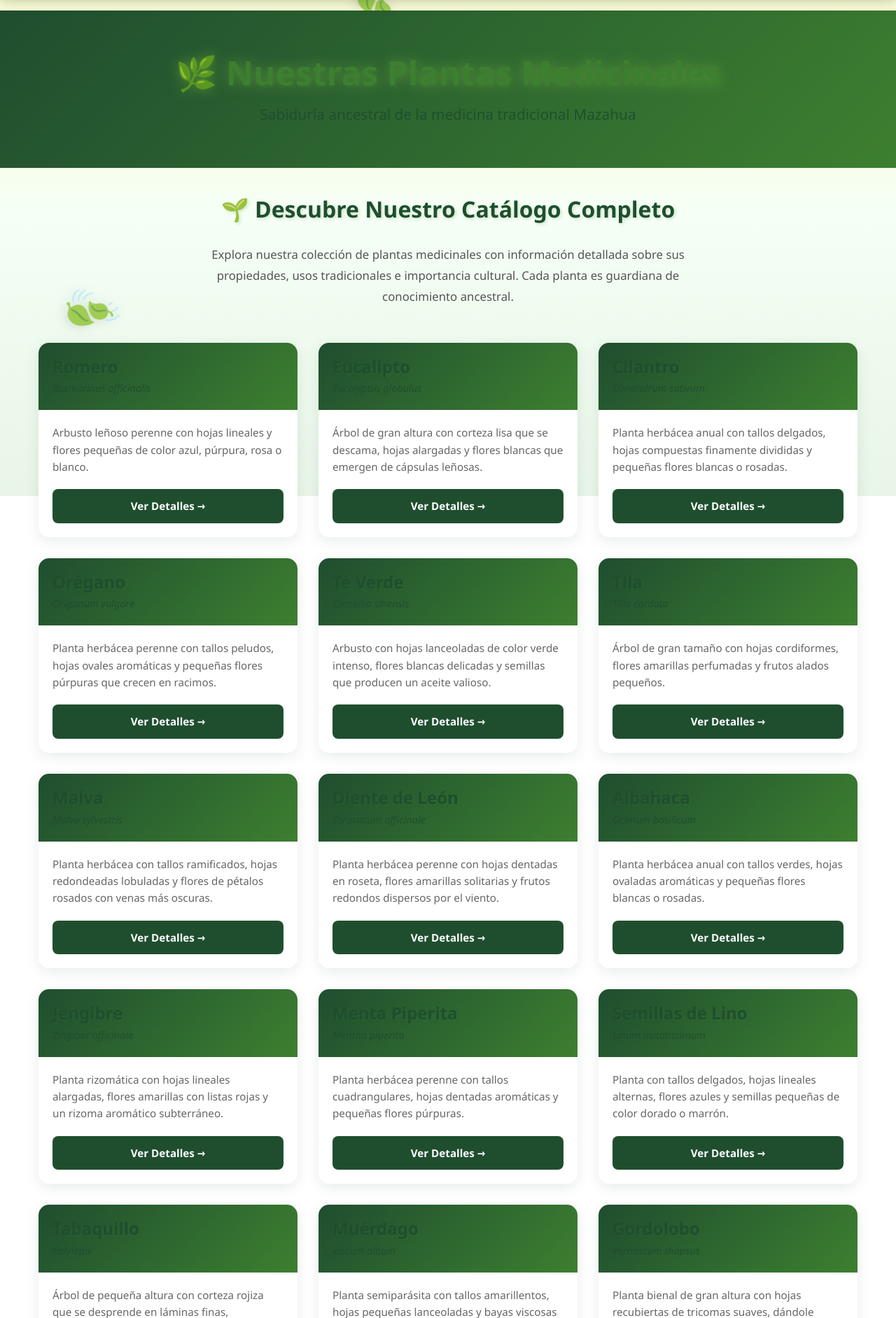
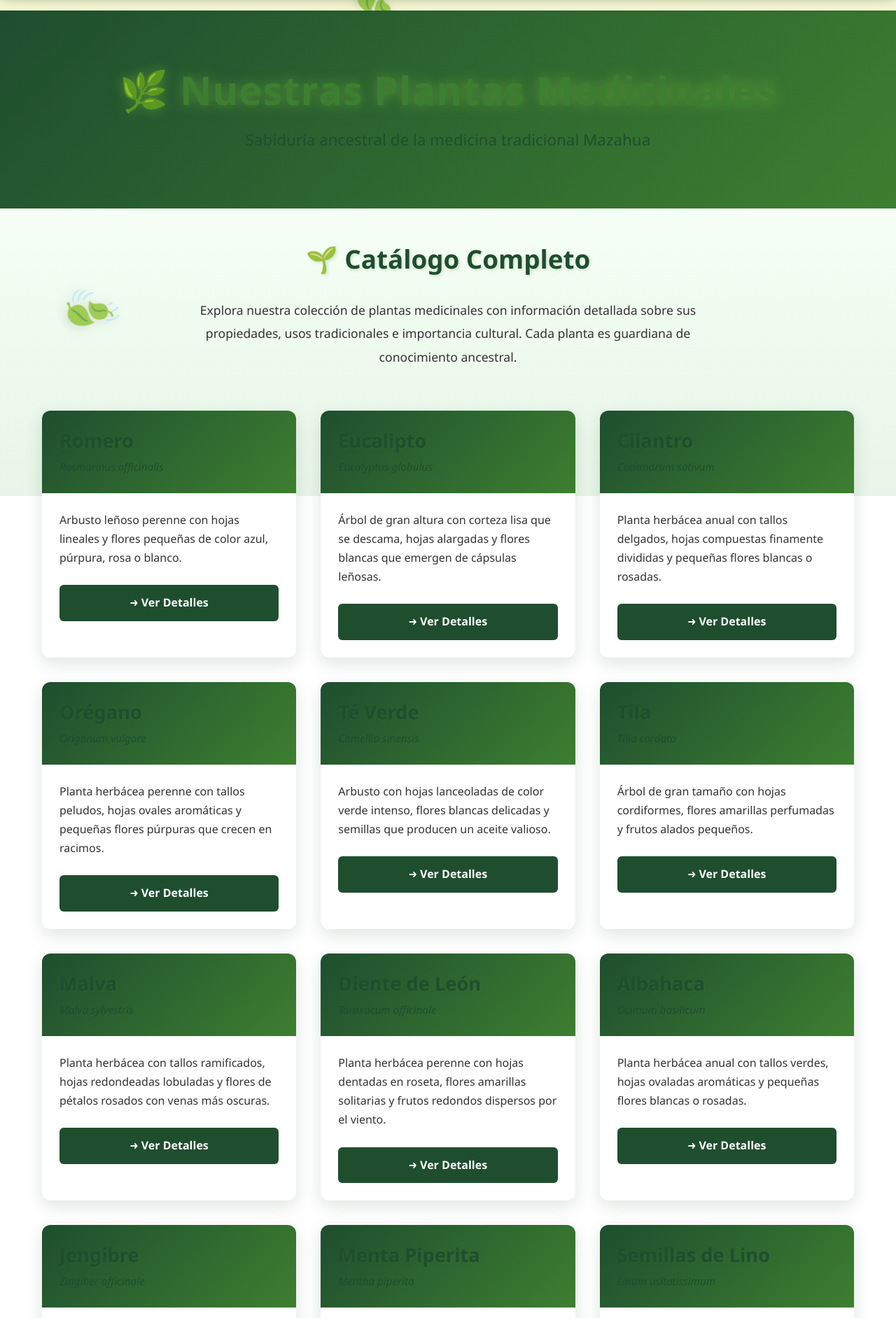
Before and after one commit to CristianDan2008/mazahua_2008, a Django app: page /plantas/ in a window 1280 px wide. Shown: the part 91-1975 px from the top of the page at 70% size. Run offline with Django 5.2, Linux system fonts and the light colour scheme.

Commit message:
Improve readability and clarity - larger fonts, better contrast, improved spacing

```diff
--- a/myapp/templates/plantas_completas.html
+++ b/myapp/templates/plantas_completas.html
@@ -6,39 +6,39 @@
 {% block content %}
 
 <!-- Hero Section -->
-<div style="background: linear-gradient(135deg, #1f4e2f 0%, #3d7f30 100%); padding: 60px 0; margin-bottom: 40px; color: white; text-align: center;">
+<div style="background: linear-gradient(135deg, #1f4e2f 0%, #3d7f30 100%); padding: 80px 20px; margin-bottom: 50px; color: white; text-align: center;">
   <div class="container">
-    <h1 style="font-size: 3em; margin: 0; font-weight: bold;">🌿 Nuestras Plantas Medicinales</h1>
-    <p style="font-size: 1.3em; margin: 15px 0 0 0; opacity: 0.95;">Sabiduría ancestral de la medicina tradicional Mazahua</p>
+    <h1 style="font-size: 3.5em; margin: 0; font-weight: bold; letter-spacing: 1px;">🌿 Nuestras Plantas Medicinales</h1>
+    <p style="font-size: 1.4em; margin: 20px 0 0 0; opacity: 1; font-weight: 500;">Sabiduría ancestral de la medicina tradicional Mazahua</p>
   </div>
 </div>
 
-<div class="container" style="margin-bottom: 60px;">
+<div class="container" style="margin-bottom: 60px; padding: 0 20px;">
   <!-- Descripción -->
-  <div style="text-align: center; margin-bottom: 50px;">
-    <h2 style="color: #1f4e2f; font-size: 2em; margin-bottom: 20px;">🌱 Descubre Nuestro Catálogo Completo</h2>
-    <p style="color: #555; font-size: 1.05em; max-width: 700px; margin: 0 auto; line-height: 1.8;">
+  <div style="text-align: center; margin-bottom: 60px;">
+    <h2 style="color: #1f4e2f; font-size: 2.3em; margin: 0 0 25px 0; font-weight: bold;">🌱 Catálogo Completo</h2>
+    <p style="color: #333; font-size: 1.1em; max-width: 800px; margin: 0 auto; line-height: 1.9; font-weight: 500;">
       Explora nuestra colección de plantas medicinales con información detallada sobre sus propiedades, usos tradicionales e importancia cultural. Cada planta es guardiana de conocimiento ancestral.
     </p>
   </div>
 
   <!-- Grid de Plantas -->
-  <div style="display: grid; grid-template-columns: repeat(auto-fill, minmax(300px, 1fr)); gap: 30px; margin-bottom: 50px;">
+  <div style="display: grid; grid-template-columns: repeat(auto-fill, minmax(320px, 1fr)); gap: 35px; margin-bottom: 60px;">
     {% for planta in plantas %}
-    <div style="background: white; border-radius: 15px; overflow: hidden; box-shadow: 0 5px 20px rgba(31, 78, 47, 0.1); transition: all 0.3s ease; cursor: pointer;"
-         onmouseover="this.style.boxShadow='0 15px 40px rgba(31, 78, 47, 0.2)'; this.style.transform='translateY(-10px)';"
-         onmouseout="this.style.boxShadow='0 5px 20px rgba(31, 78, 47, 0.1)'; this.style.transform='translateY(0)';">
-      <div style="background: linear-gradient(135deg, #1f4e2f 0%, #3d7f30 100%); padding: 20px; color: white;">
-        <h3 style="margin: 0 0 5px 0; font-size: 1.5em;">{{ planta.nombre }}</h3>
-        <p style="margin: 0; font-size: 0.9em; font-style: italic; opacity: 0.9;">{{ planta.cientifico }}</p>
+    <div style="background: white; border-radius: 12px; overflow: hidden; box-shadow: 0 8px 25px rgba(31, 78, 47, 0.15); transition: all 0.3s ease; cursor: pointer;"
+         onmouseover="this.style.boxShadow='0 15px 50px rgba(31, 78, 47, 0.25)'; this.style.transform='translateY(-12px)';"
+         onmouseout="this.style.boxShadow='0 8px 25px rgba(31, 78, 47, 0.15)'; this.style.transform='translateY(0)';">
+      <div style="background: linear-gradient(135deg, #1f4e2f 0%, #3d7f30 100%); padding: 25px; color: white; min-height: 100px; display: flex; flex-direction: column; justify-content: center;">
+        <h3 style="margin: 0 0 8px 0; font-size: 1.7em; font-weight: bold; line-height: 1.3;">{{ planta.nombre }}</h3>
+        <p style="margin: 0; font-size: 0.95em; font-style: italic; opacity: 0.95; font-weight: 500;">{{ planta.cientifico }}</p>
       </div>
-      <div style="padding: 20px;">
-        <p style="color: #666; font-size: 0.95em; line-height: 1.6; margin: 0 0 20px 0;">{{ planta.definicion|truncatewords:20 }}</p>
+      <div style="padding: 25px;">
+        <p style="color: #333; font-size: 1em; line-height: 1.7; margin: 0 0 25px 0; font-weight: 500;">{{ planta.definicion|truncatewords:22 }}</p>
         <button onclick="location.href='/plantas/{{ forloop.counter0 }}/'"
-                style="width: 100%; background: #1f4e2f; color: white; border: none; padding: 12px; border-radius: 8px; font-weight: bold; cursor: pointer; font-size: 0.95em; transition: all 0.3s ease;"
-                onmouseover="this.style.background='#3d7f30';"
-                onmouseout="this.style.background='#1f4e2f';">
-          Ver Detalles →
+                style="width: 100%; background: #1f4e2f; color: white; border: none; padding: 13px; border-radius: 6px; font-weight: bold; cursor: pointer; font-size: 1em; transition: all 0.3s ease;"
+                onmouseover="this.style.background='#3d7f30'; this.style.transform='scale(1.02)';"
+                onmouseout="this.style.background='#1f4e2f'; this.style.transform='scale(1)';">
+          ➜ Ver Detalles
         </button>
       </div>
     </div>
@@ -46,10 +46,11 @@
   </div>
 
   <!-- Sección de Información -->
-  <div style="background: linear-gradient(135deg, rgba(31, 78, 47, 0.05), rgba(61, 127, 48, 0.05)); padding: 40px; border-radius: 15px; border-left: 5px solid #1f4e2f; margin-bottom: 40px;">
-    <h3 style="color: #1f4e2f; margin-top: 0; font-size: 1.3em;">ℹ️ Información Importante</h3>
-    <p style="color: #555; line-height: 1.8; margin: 0;">
+  <div style="background: linear-gradient(135deg, rgba(31, 78, 47, 0.08), rgba(61, 127, 48, 0.08)); padding: 45px; border-radius: 12px; border-left: 6px solid #1f4e2f; margin-bottom: 50px;">
+    <h3 style="color: #1f4e2f; margin: 0 0 15px 0; font-size: 1.5em; font-weight: bold;">⚠️ Información Importante</h3>
+    <p style="color: #333; line-height: 1.9; margin: 0; font-size: 1.05em; font-weight: 500;">
       <strong>Esta enciclopedia es una guía educativa</strong> que honra el conocimiento tradicional de nuestros ancestros Mazahuas.
+      <br><br>
       Consulta siempre con un profesional de salud calificado antes de usar cualquier planta medicinal, especialmente si tomas medicamentos
       o tienes condiciones médicas preexistentes.
     </p>
@@ -57,9 +58,9 @@
 
   <!-- Botón de Retorno -->
   <div style="text-align: center;">
-    <a href="/" style="display: inline-block; background: #1f4e2f; color: white; padding: 15px 40px; border-radius: 8px; text-decoration: none; font-weight: bold; font-size: 1.05em; transition: all 0.3s ease;"
-       onmouseover="this.style.background='#3d7f30'; this.style.transform='scale(1.05)';"
-       onmouseout="this.style.background='#1f4e2f'; this.style.transform='scale(1)';">
+    <a href="/" style="display: inline-block; background: #1f4e2f; color: white; padding: 18px 50px; border-radius: 8px; text-decoration: none; font-weight: bold; font-size: 1.1em; transition: all 0.3s ease; box-shadow: 0 5px 15px rgba(31, 78, 47, 0.3);"
+       onmouseover="this.style.background='#3d7f30'; this.style.transform='scale(1.08)'; this.style.boxShadow='0 10px 25px rgba(31, 78, 47, 0.4)';"
+       onmouseout="this.style.background='#1f4e2f'; this.style.transform='scale(1)'; this.style.boxShadow='0 5px 15px rgba(31, 78, 47, 0.3)';">
       🏠 Volver al Inicio
     </a>
   </div>
```
